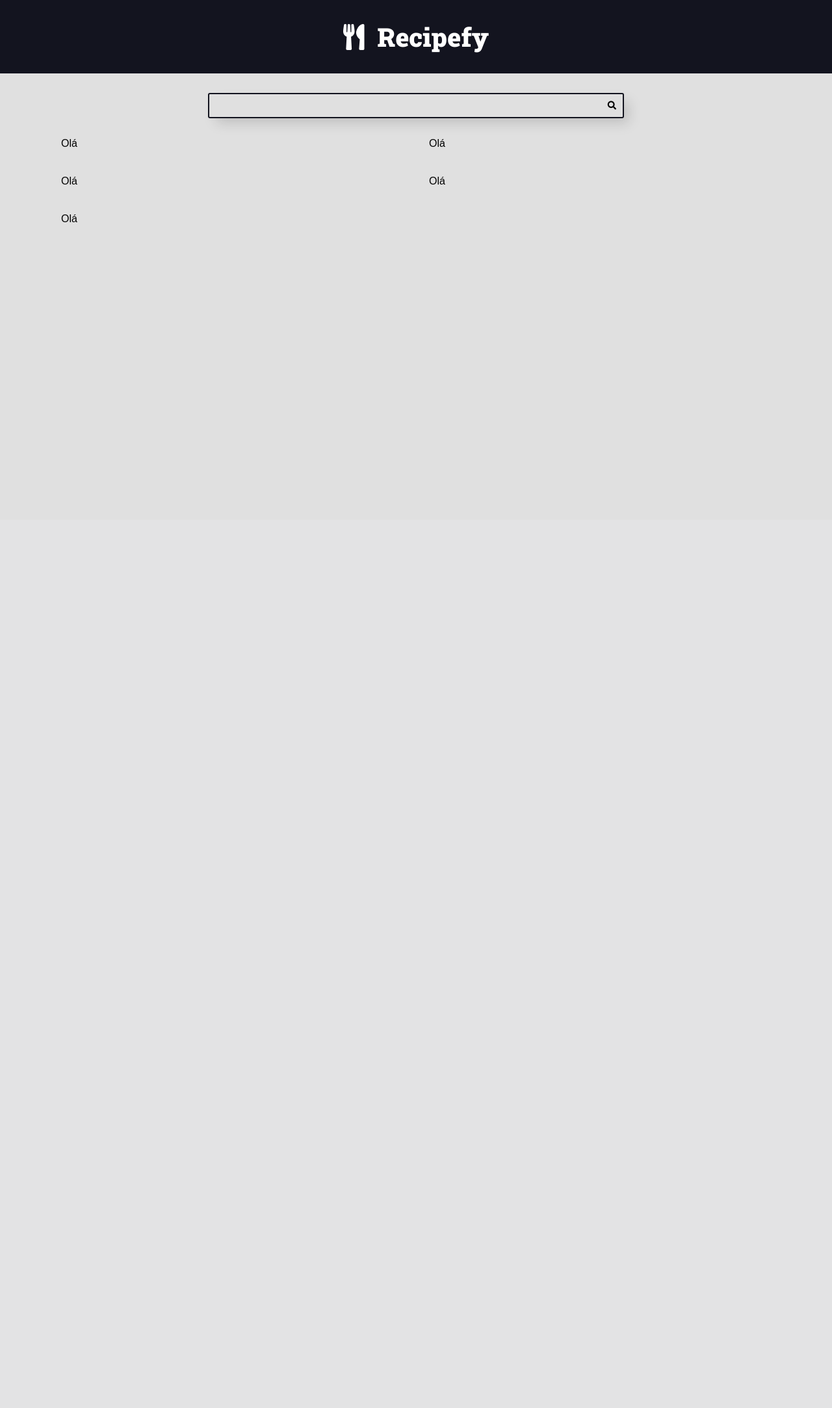
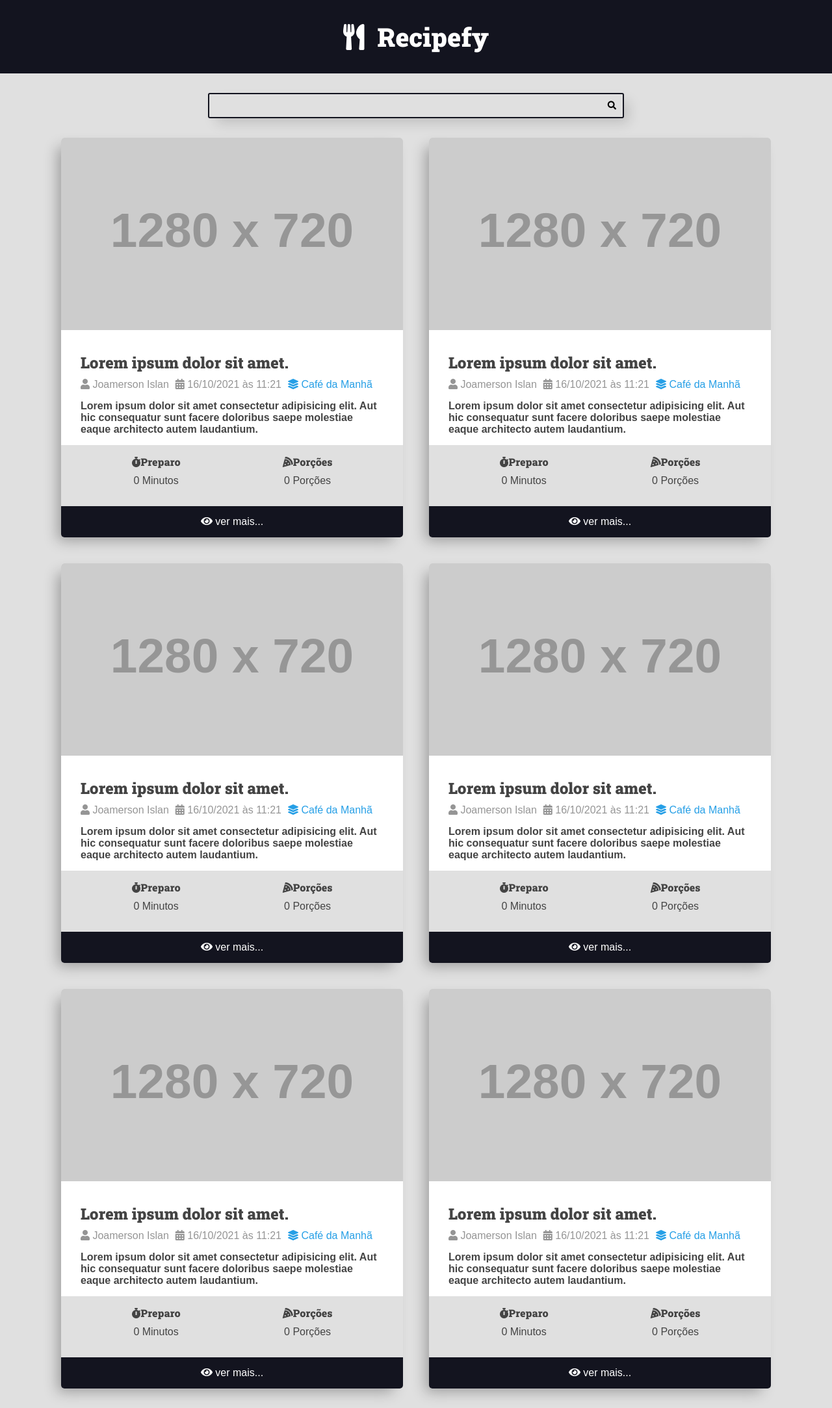
Before and after one commit to JamesIslan/recipefy, a Django app: page / in a window 1280 px wide. Shown: the whole page at 65% size. Before the commit the page ends 342 px from the top, so only its background shows below. Run offline with Django 5.2, Linux system fonts and the light colour scheme; grey boxes labelled with a size stand in for pictures from a placeholder-image service; some libraries are stand-ins or nearby versions.

Commit message:
feat: created `recipe.html` partial

```diff
--- a/recipes/templates/recipes/pages/home.html
+++ b/recipes/templates/recipes/pages/home.html
@@ -5,23 +5,12 @@
   {% include 'recipes/partials/searchbar.html' %}
   <main>
     <div class="container-recipes-outer container">
-      <div class="container-recipes-inner">
-        <div class="recipes-item recipes-item-list">
-          <p>Olá</p>
-        </div>
-        <div class="recipes-item recipes-item-list">
-          <p>Olá</p>
-        </div>
-        <div class="recipes-item recipes-item-list">
-          <p>Olá</p>
-        </div>
-        <div class="recipes-item recipes-item-list">
-          <p>Olá</p>
-        </div>
-        <div class="recipes-item recipes-item-list">
-          <p>Olá</p>
-        </div>
-      </div>
+      {% include 'recipes/partials/recipe.html' %}
+      {% include 'recipes/partials/recipe.html' %}
+      {% include 'recipes/partials/recipe.html' %}
+      {% include 'recipes/partials/recipe.html' %}
+      {% include 'recipes/partials/recipe.html' %}
+      {% include 'recipes/partials/recipe.html' %}
     </div>
   </main>
 </body>
--- a/recipes/templates/recipes/partials/head.html
+++ b/recipes/templates/recipes/partials/head.html
@@ -53,6 +53,7 @@
       --color-gray-9: #191919;
       --font-primary: sans-serif;
       --font-headings: "Roboto Slab", serif;
+      --spacing-gutter-small: 1.5rem;
       --spacing-gutter-medium: 3rem;
       --spacing-gutter-large: 4rem;
     }
@@ -72,6 +73,7 @@
       background: var(--color-gray-1);
       font-size: 1.6rem;
       font-family: var(--font-primary);
+      color: var(--color-dark-text);
     }
 
     h1,
@@ -81,6 +83,11 @@
     h5,
     h6 {
       font-family: var(--font-headings);
+    }
+
+    a {
+      text-decoration: none;
+      color: inherit;
     }
 
     .container {
@@ -101,7 +108,6 @@
       gap: 2rem;
       font-size: 4rem;
       color: var(--color-white);
-      text-decoration: none;
       width: fit-content;
       margin: 0 auto;
     }
@@ -147,18 +153,94 @@
 
     /* Recipes */
     .container-recipes-outer {
+      display: grid;
+      grid-template-columns: repeat(auto-fit, minmax(34rem, 1fr));
+      gap: var(--spacing-gutter-large);
       width: 90%;
       padding-top: 0;
     }
 
-    .container-recipes-inner {
-      display: grid;
-      grid-template-columns: repeat(auto-fit, minmax(34rem, 1fr));
-      gap: var(--spacing-gutter-large);
-      width: 100%;
+    .recipe {
+      background: var(--color-white);
+      box-shadow: -10px 10px 20px -5px rgba(0, 0, 0, 0.3);
+      border-radius: .5rem;
+      overflow: hidden;
     }
 
-    .recipes-item-list
+    .recipe-card {
+      transition: all 0.3s ease-in-out;
+      max-width: 64rem;
+
+      &:hover {
+        transform: scale(1.03);
+        box-shadow: -10px 10px 20px -3px rgba(0, 0, 0, 0.4);
+      }
+    }
+
+    .recipe-title-wrapper {
+      padding: var(--spacing-gutter-medium);
+      padding-bottom: .9rem;
+    }
+
+    .recipe-metadata-wrapper {
+      display: flex;
+      gap: 1rem;
+      padding: 0 var(--spacing-gutter-medium);
+    }
+
+    .recipe-metadata {
+      color: var(--color-gray-4);
+
+      & a {
+        color: var(--color-primary);
+        transition: color 0.2s ease-in-out;
+
+        &:hover {
+          color: var(--color-primary-dark);
+        }
+      }
+    }
+
+    .recipe-content {
+      padding: var(--spacing-gutter-small) var(--spacing-gutter-medium);
+      font-weight: 600;
+    }
+
+    .recipe-info-outer {
+      display: flex;
+      flex-flow: row wrap;
+      justify-content: space-around;
+      padding: var(--spacing-gutter-medium);
+      padding-top: var(--spacing-gutter-small);
+      background: var(--color-gray-1);
+    }
+
+    .recipe-info-inner {
+      display: flex;
+      flex-flow: column nowrap;
+      align-items: center;
+      flex-shrink: 1;
+      flex-grow: 1;
+      row-gap: 1rem;
+    }
+
+    .recipe-info-title {
+      font-size: 1.6rem;
+    }
+
+    .recipe-footer a {
+      display: block;
+      text-align: center;
+      width: 100%;
+      padding: var(--spacing-gutter-small) var(--spacing-gutter-medium);
+      background: var(--color-primary-dark);
+      color: var(--color-white);
+      transition: all 0.2s ease-in-out;
+
+      &:hover {
+        filter: brightness(2);
+      }
+    }
   </style>
 </head>
 
--- /dev/null
+++ b/recipes/templates/recipes/partials/recipe.html
@@ -0,0 +1,48 @@
+<div class="container-recipes-inner">
+  <div class="recipe-card recipe">
+    <img class="recipe-img" src="https://placehold.co/1280x720/269fe6/FFF" alt="Temporário">
+    <div class="recipe-title-wrapper">
+      <h2 class="recipe-title">Lorem ipsum dolor sit amet.</h2>
+    </div>
+    <div class="recipe-metadata-wrapper">
+      <span class="recipe-metadata">
+        <i class="fas fa-user"></i>
+        Joamerson Islan
+      </span>
+      <span class="recipe-metadata">
+        <i class="fas fa-calendar-alt"></i>
+        16/10/2021 às 11:21
+      </span>
+      <span class="recipe-metadata">
+        <a href="/recipes/category/cafe-da-manha">
+          <i class="fas fa-layer-group"></i>
+          <span>Café da Manhã</span>
+        </a>
+      </span>
+    </div>
+    <div class="recipe-content">
+      Lorem ipsum dolor sit amet consectetur adipisicing elit. Aut hic consequatur sunt facere doloribus saepe
+      molestiae eaque architecto autem laudantium.
+    </div>
+    <div class="recipe-info-outer">
+      <div class="recipe-info-inner">
+        <h3 class="recipe-info-title"><i class="fas fa-stopwatch"></i>Preparo</h3>
+        <div class="recipe-info-text">
+          0 Minutos
+        </div>
+      </div>
+      <div class="recipe-info-inner">
+        <h3 class="recipe-info-title"><i class="fas fa-pizza-slice"></i>Porções</h3>
+        <div class="recipe-info-text">
+          0 Porções
+        </div>
+      </div>
+    </div>
+    <footer class="recipe-footer">
+      <a class="recipe-read-more button button-dark button-full-width" href="">
+        <i class="fas fa-eye"></i>
+        <span>ver mais...</span>
+      </a>
+    </footer>
+  </div>
+</div>
```
